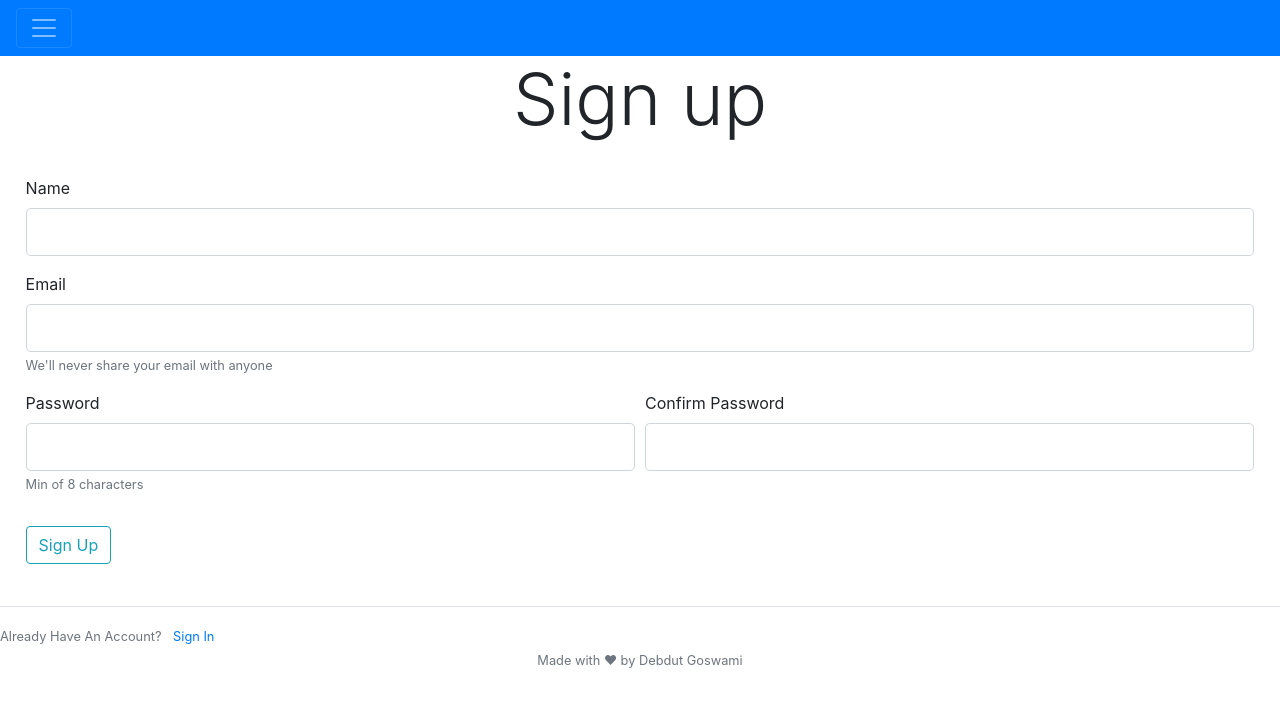
After one commit to debdutgoswami/flask-login, a Flask app: template flasklogin/templates/signup.html in a window 1280 px wide. The commit adds this page. Shown: the top 707 px of the page. Run offline with Flask 2, Linux system fonts and the light colour scheme; the template is opened without the code that fills it: values that come from a table or form of the project are taken from there, others are empty; some libraries are stand-ins or nearby versions.

Commit message:
REFACTORIZED

```diff
--- a/app.py
+++ b/app.py
@@ -1,61 +1,4 @@
-from flask import Flask, render_template, redirect, flash
-from flask_bootstrap import Bootstrap
-from flask_wtf import FlaskForm, RecaptchaField, CSRFProtect
-from wtforms import StringField, PasswordField, BooleanField
-from wtforms.validators import InputRequired, Email, Length, EqualTo
-from flask_sqlalchemy import SQLAlchemy
-from werkzeug.security import generate_password_hash, check_password_hash
-from flask_login import LoginManager
-
-app = Flask(__name__)
-csrf = CSRFProtect(app)
-#loginmanager = LoginManager(app)
-app.config['SECRET_KEY'] = 'secretkey'
-app.config['SQLALCHEMY_DATABASE_URI'] = 'sqlite:///admin.db'
-#app.config['RECAPTCHA_PUBLIC_KEY'] = '6LeiXNkUAAAAAJ3XH5xSYRXOf1oK2KQwDWkeDgQg'
-Bootstrap(app)
-db = SQLAlchemy(app)
-
-class Admin(db.Model):
-    id = db.Column(db.Integer, primary_key=True)
-    name = db.Column(db.String(50))
-    email = db.Column(db.String(50), unique=True)
-    password = db.Column(db.String(180))
-
-class LoginForm(FlaskForm):
-    email = StringField('username', validators=[InputRequired(), Length(max=50), Email(message='Invalid Email')], id='email')
-    password = PasswordField('password', validators=[InputRequired(), Length(min=8, max=80)], id='psd')
-    remember = BooleanField('remember me')
-    #recaptcha = RecaptchaField()
-
-class RegisterForm(FlaskForm):
-    name = StringField('name', validators=[InputRequired(), Length(min=4, max=50)], id='name')
-    email = StringField('email', validators=[InputRequired(), Email(message='Invalid Email'), Length(max=50)], id='email')
-    password = PasswordField('password', validators=[InputRequired(), Length(min=8, max=80)], id='psd')
-    confirm_password = PasswordField('confirm password', validators=[InputRequired(), Length(min=8, max=80), EqualTo('password', message="Paswords should match")], id='cnfpsd')
-    #recaptcha = RecaptchaField()
-
-@app.route('/signup', methods=['GET', 'POST'])
-def signup():
-    form = RegisterForm()
-    if form.validate_on_submit():
-        user = Admin(name=form.name.data, email=form.email.data, password=generate_password_hash(form.password.data))
-        db.session.add(user)
-        db.session.commit()
-        flash(f'Account created for {form.name.data} sucessfully!!')
-        return redirect('/login')
-    return render_template('signup.html', form=form)
-
-@app.route('/login', methods=['GET', 'POST'])
-def login():
-    form = LoginForm()
-
-    return render_template('login.html', form=form)
-
-@app.route('/')
-@app.route('/home')
-def home():
-    return render_template('home.html')
+from flasklogin import app, csrf
 
 if __name__ == "__main__":
     csrf.init_app(app)
--- /dev/null
+++ b/flasklogin/forms.py
@@ -0,0 +1,18 @@
+from flask_wtf import FlaskForm, RecaptchaField, CSRFProtect
+from wtforms import StringField, PasswordField, BooleanField, SubmitField
+from wtforms.validators import InputRequired, Email, Length, EqualTo
+
+class LoginForm(FlaskForm):
+    email = StringField('username', validators=[InputRequired(), Length(max=50), Email(message='Invalid Email')], id='email')
+    password = PasswordField('password', validators=[InputRequired(), Length(min=8, max=80)], id='psd')
+    remember = BooleanField('remember me', id='remember')
+    #recaptcha = RecaptchaField()
+    submit = SubmitField('Login')
+
+class RegisterForm(FlaskForm):
+    name = StringField('name', validators=[InputRequired(), Length(min=4, max=50)], id='name')
+    email = StringField('email', validators=[InputRequired(), Email(message='Invalid Email'), Length(max=50)], id='email')
+    password = PasswordField('password', validators=[InputRequired(), Length(min=8, max=80)], id='psd')
+    confirm_password = PasswordField('confirm password', validators=[InputRequired(), Length(min=8, max=80), EqualTo('password', message="Paswords should match")], id='cnfpsd')
+    #recaptcha = RecaptchaField()
+    submit = SubmitField('Sign Up')
--- a/templates/base.html
+++ b/flasklogin/templates/base.html
@@ -13,6 +13,7 @@
 
         <title>Flask App</title>
 
+        <!-- flashed message Flask -->
         {% with messages = get_flashed_messages() %}
         {% if messages %}
             {% for message in messages %}
@@ -26,9 +27,8 @@
         <script>
             var flaskData = $('#my-data').data();
             if(flaskData){
-                window.alert(flaskData['name'])
+                window.alert(flaskData['name']);
             }
-
         </script>
 
         <link rel = "icon" href ="../images/logo.png" type="image/x-icon">
--- /dev/null
+++ b/flasklogin/templates/signup.html
@@ -0,0 +1,95 @@
+{% extends "base.html" %}
+{% block navbar %}
+<li class="nav-item">
+<a class="nav-link" href="/">Home</a>
+</li>
+<li class="nav-item">
+<a class="nav-link" href="login">Login</a>
+</li>
+<li class="nav-item active">
+<a class="nav-link" href="">Sign up<span class="sr-only">(current)</span></a>
+</li>
+{% endblock %}
+
+{% block heading %}Sign up{% endblock %}
+
+
+{% block body %}
+<!-- Form -->
+<div class="content-section">
+    <form method="POST" action="/signup" style="padding: 2%;">
+        {{ form.hidden_tag() }}
+        <fieldset class="form-group">
+            <div class="form-group">
+                <label for="name" class="form-control-label">Name</label>
+                {% if form.name.errors %}
+                    {{ form.name(class_="form-control form-control-lg is-invalid") }}
+                    <div class="invalid-feedback">
+                        {% for error in form.name.errors %}
+                            <span>{{ error }}</span>
+                        {% endfor %}
+                    </div>
+                {% else %}
+                    {{ form.name(class_="form-control form-control-lg") }}
+                {% endif %}
+            </div>
+
+            <div class="form-group">
+            <label for="email" class="form-control-label">Email</label>
+                {% if form.email.errors %}
+                    {{ form.email(class_="form-control form-control-lg is-invalid") }}
+                    <div class="invalid-feedback">
+                        {% for error in form.email.errors %}
+                            <span>{{ error }}</span>
+                        {% endfor %}
+                    </div>
+                {% else %}
+                    {{ form.email(class_="form-control form-control-lg") }}
+                    <small id="email" class="form-text text-muted">We'll never share your email with anyone</small>
+                {% endif %}
+            </div>
+
+            <div class="form-row">
+                <div class="form-group col-md-6">
+                    <label for="psd" class="form-control-label">Password</label>
+                    {% if form.password.errors %}
+                        {{ form.password(class_="form-control form-control-lg is-invalid") }}
+                        <div class="invalid-feedback">
+                            {% for error in form.password.errors %}
+                                <span>{{ error }}</span>
+                            {% endfor %}
+                        </div>
+                    {% else %}
+                        {{ form.password(class_="form-control form-control-lg") }}
+                        <small id="psd" class="form-text text-muted">Min of 8 characters</small>
+                    {% endif %}
+                </div>
+
+                <div class="form-group col-md-6">
+                    <label for="cnfpsd" class="form-control-label">Confirm Password</label>
+                    {% if form.confirm_password.errors %}
+                        {{ form.confirm_password(class_="form-control form-control-lg is-invalid") }}
+                        <div class="invalid-feedback">
+                            {% for error in form.confirm_password.errors %}
+                                <span>{{ error }}</span>
+                            {% endfor %}
+                        </div>
+                    {% else %}
+                        {{ form.confirm_password(class_="form-control form-control-lg") }}
+                    {% endif %}
+                </div>
+            </div>
+        </fieldset>
+        <!-- Submit Button -->
+        <div class="form-group">
+            {{ form.submit(class_="btn btn-outline-info") }}
+        </div>
+
+    </form>
+</div>
+<div class="border-top pt-3">
+    <small class="text-muted">
+        Already Have An Account? <a class="ml-2" href="{{ url_for('login') }}">Sign In</a>
+    </small>
+</div>
+{% endblock %}
```
Also changed, not shown: flasklogin/__init__.py (added, +13 -0 lines), flasklogin/models.py (added, +10 -0 lines), flasklogin/routes.py (added, +29 -0 lines), flasklogin/templates/login.html (added, +72 -0 lines), templates/login.html (deleted, +0 -38 lines), templates/signup.html (deleted, +0 -51 lines), flasklogin/templates/home.html (renamed from templates/home.html).
